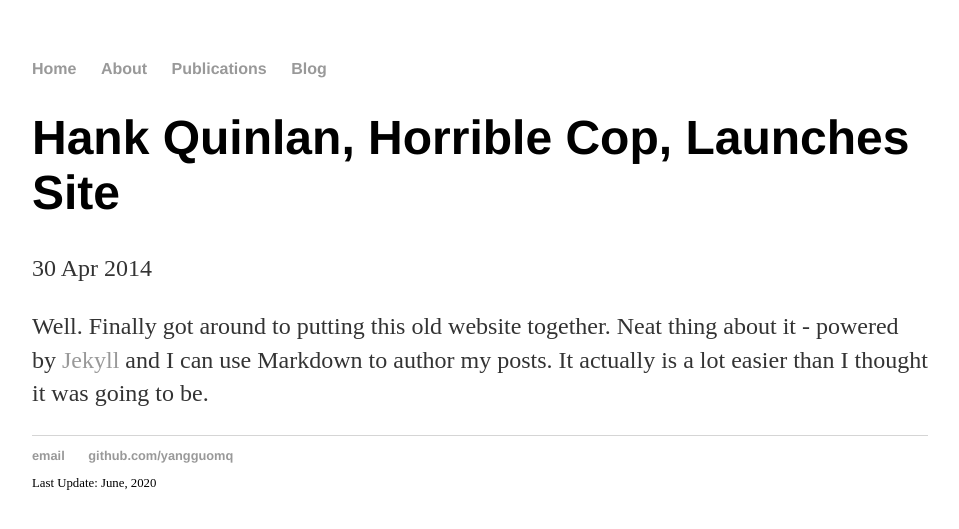
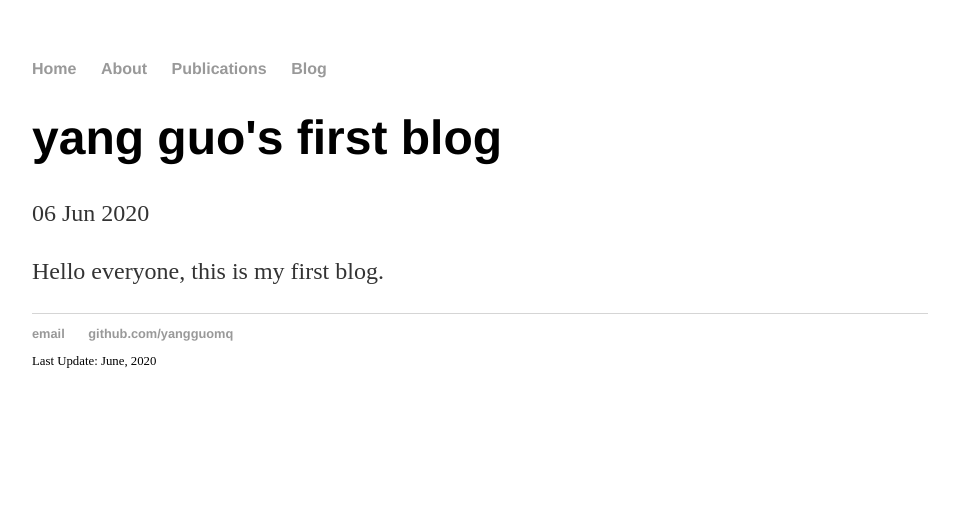
Before and after one commit to yangguomq/yangguomq.github.io, a Jekyll site: the page built from _posts/2020-06-05-first-post.md, in a window 1280 px wide. Shown: the top 529 px of the page, without its empty margins (160-1119 px from the left). Built offline with Jekyll 4.4.1, drawn with Linux system fonts in a browser that asks for light colours.

Commit message:
Update 2020-06-05-first-post.md

```diff
--- a/_posts/2020-06-05-first-post.md
+++ b/_posts/2020-06-05-first-post.md
@@ -1,7 +1,7 @@
 ---
 layout: post
-title: "Hank Quinlan, Horrible Cop, Launches Site"
-date: 2014-04-30
+title: "yang guo's first blog"
+date: 2020-06-06
 ---
 
-Well. Finally got around to putting this old website together. Neat thing about it - powered by [Jekyll](http://jekyllrb.com) and I can use Markdown to author my posts. It actually is a lot easier than I thought it was going to be.
+Hello everyone, this is my first blog.
```
